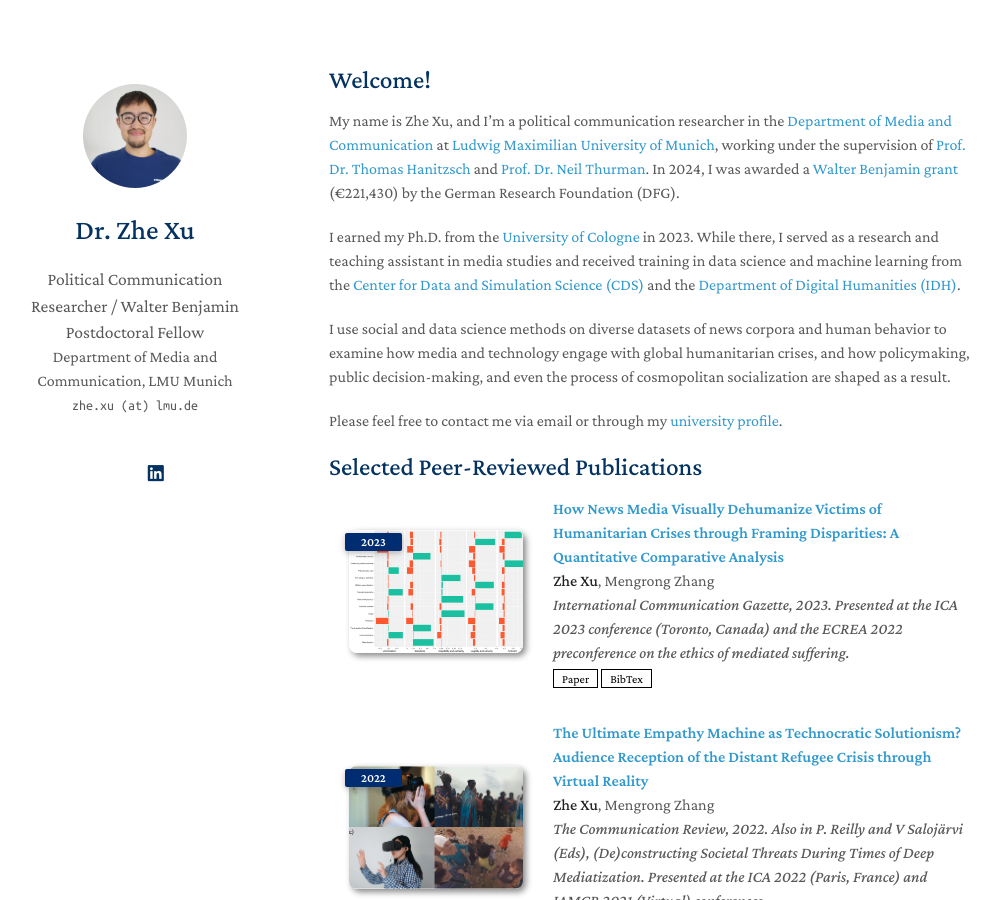
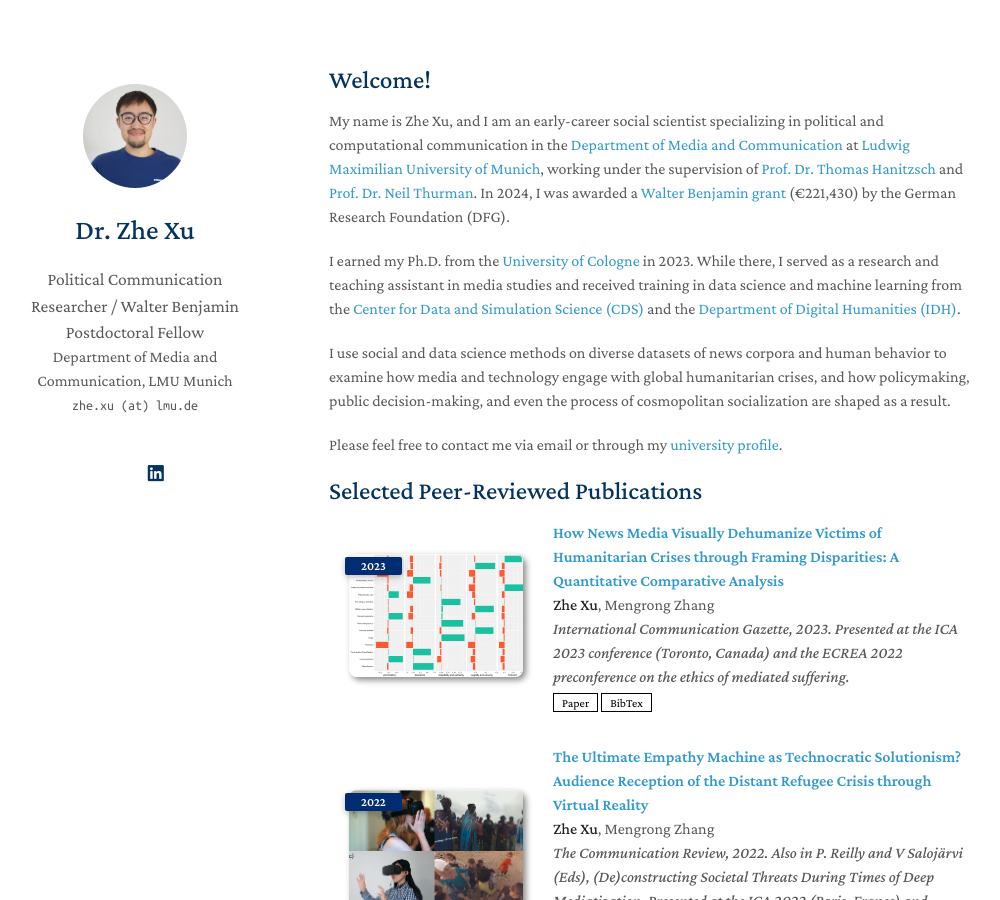
Before and after one commit to zhexuphd/home, a Jekyll site: the page built from index.md, in a window 1280 px wide and 900 px high. Shown: the whole window, without its empty margins (141-1141 px from the left). Built offline with Jekyll 4.4.1, drawn with Linux system fonts in a browser that asks for light colours; a style sheet for code colours, icons or effects is not loaded; our own code applies the rules of GitHub Pages for plain Markdown files.

Commit message:
Update index.md

```diff
--- a/index.md
+++ b/index.md
@@ -3,8 +3,7 @@
 ---
 
 ## Welcome!
-
-My name is Zhe Xu, and I'm a political communication researcher in the [Department of Media and Communication](https://www.ifkw.uni-muenchen.de/index.html) at [Ludwig Maximilian University of Munich](https://www.lmu.de/en/), working under the supervision of [Prof. Dr. Thomas Hanitzsch](https://www.ifkw.uni-muenchen.de/organisation/personen/professoren/hanitzsch_thomas/index.html) and [Prof. Dr. Neil Thurman](https://neilthurman.com/). In 2024, I was awarded a [Walter Benjamin grant](https://www.dfg.de/en/research-funding/funding-opportunities/programmes/individual/walter-benjamin) (€221,430) by the German Research Foundation (DFG).
+My name is Zhe Xu, and I am an early-career social scientist specializing in political and computational communication in the [Department of Media and Communication](https://www.ifkw.uni-muenchen.de/index.html) at [Ludwig Maximilian University of Munich](https://www.lmu.de/en/), working under the supervision of [Prof. Dr. Thomas Hanitzsch](https://www.ifkw.uni-muenchen.de/organisation/personen/professoren/hanitzsch_thomas/index.html) and [Prof. Dr. Neil Thurman](https://neilthurman.com/). In 2024, I was awarded a [Walter Benjamin grant](https://www.dfg.de/en/research-funding/funding-opportunities/programmes/individual/walter-benjamin) (€221,430) by the German Research Foundation (DFG).
 
 I earned my Ph.D. from the [University of Cologne](https://www.uni-koeln.de/en/) in 2023. While there, I served as a research and teaching assistant in media studies and received training in data science and machine learning from the [Center for Data and Simulation Science (CDS)](https://cds.uni-koeln.de/en/) and the [Department of Digital Humanities (IDH)](https://dh.phil-fak.uni-koeln.de/).
 
```
